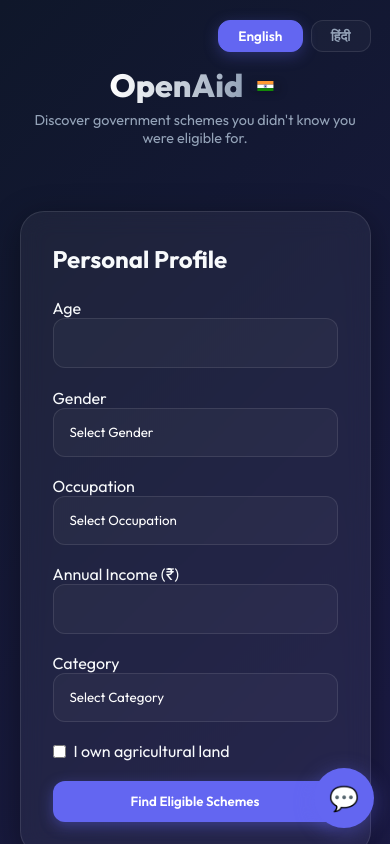
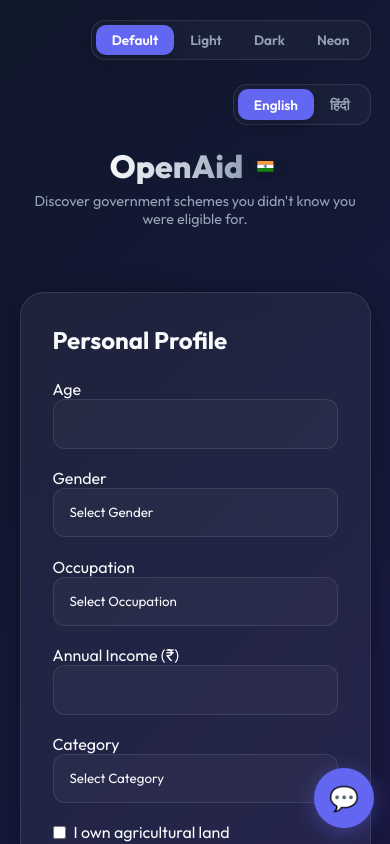
Before and after one commit to ayus1234/openaid, a React (Vite) app in the folder client/: page / in a window 390 px wide. Shown: the top 844 px of the page. Built offline with nearby package versions, Linux system fonts and the light colour scheme.

Commit message:
feat: implement multi-theme engine (Light, Dark, Neon, Default) with responsive theme switcher

```diff
--- a/client/src/App.jsx
+++ b/client/src/App.jsx
@@ -30,6 +30,8 @@
 
 function App() {
   const [language, setLanguage] = useState('en');
+  const [theme, setTheme] = useState('default');
+
   const t = (key) => {
     const val = translations[language][key];
     return typeof val === 'function' ? val : (val || key);
@@ -166,10 +168,28 @@
     }
   };
 
+  const themes = ['default', 'light', 'dark', 'neon'];
+
   return (
+    <div className="theme-wrapper" data-theme={theme}>
       <div className="container">
         <div className={chatOpen ? 'content-blur' : ''} style={{ transition: 'all 0.4s ease' }}>
-        <div className="lang-toggle-container">
+          <div className="controls-container">
+            {/* Theme Toggle */}
+            <div className="toggle-group">
+              {themes.map((tName) => (
+                <button
+                  key={tName}
+                  className={`theme-btn ${theme === tName ? 'active' : ''}`}
+                  onClick={() => setTheme(tName)}
+                >
+                  {t(tName)}
+                </button>
+              ))}
+            </div>
+
+            {/* Language Toggle */}
+            <div className="toggle-group">
               <button
                 className={`lang-btn ${language === 'en' ? 'active' : ''}`}
                 onClick={() => toggleLanguage('en')}
@@ -178,6 +198,7 @@
                 className={`lang-btn ${language === 'hi' ? 'active' : ''}`}
                 onClick={() => toggleLanguage('hi')}
               >हिंदी</button>
+            </div>
           </div>
 
         <header style={{ textAlign: 'center', marginBottom: 'clamp(2rem, 10vh, 4rem)' }}>
@@ -362,6 +383,7 @@
       </div>
 
       </div>
+    </div>
   );
 }
 
--- a/client/src/index.css
+++ b/client/src/index.css
@@ -1,4 +1,5 @@
 :root {
+  /* Default Theme (The original look) */
   --primary: #6366f1;
   --primary-hover: #4f46e5;
   --bg-gradient: linear-gradient(135deg, #0f172a 0%, #1e1b4b 100%);
@@ -8,6 +9,66 @@
   --text-secondary: #94a3b8;
   --accent: #22d3ee;
   --success: #34d399;
+  --card-shadow: 0 8px 32px 0 rgba(0, 0, 0, 0.37);
+  --bot-msg-bg: rgba(255, 255, 255, 0.12);
+  --input-bg: rgba(255, 255, 255, 0.03);
+}
+
+[data-theme="light"] {
+  --primary: #4f46e5;
+  --primary-hover: #4338ca;
+  --bg-gradient: linear-gradient(135deg, #f8fafc 0%, #e2e8f0 100%);
+  --glass-bg: rgba(255, 255, 255, 0.7);
+  --glass-border: rgba(0, 0, 0, 0.1);
+  --text-primary: #0f172a;
+  --text-secondary: #475569;
+  --accent: #0ea5e9;
+  --success: #059669;
+  --card-shadow: 0 10px 25px -5px rgba(0, 0, 0, 0.1), 0 8px 10px -6px rgba(0, 0, 0, 0.1);
+  --bot-msg-bg: rgba(0, 0, 0, 0.05);
+  --input-bg: rgba(0, 0, 0, 0.02);
+}
+
+[data-theme="dark"] {
+  --primary: #0ea5e9;
+  --primary-hover: #0284c7;
+  --bg-gradient: radial-gradient(circle at top, #111827 0%, #000000 100%);
+  --glass-bg: rgba(15, 23, 42, 0.8);
+  --glass-border: rgba(255, 255, 255, 0.05);
+  --text-primary: #ffffff;
+  --text-secondary: #9ca3af;
+  --accent: #38bdf8;
+  --success: #10b981;
+  --card-shadow: 0 0 20px rgba(0, 0, 0, 0.5);
+  --bot-msg-bg: rgba(255, 255, 255, 0.05);
+  --input-bg: rgba(255, 255, 255, 0.02);
+}
+
+[data-theme="neon"] {
+  --primary: #00f2ff;
+  --primary-hover: #00d4df;
+  --bg-gradient: #050505;
+  --glass-bg: rgba(0, 0, 0, 0.9);
+  --glass-border: #00f2ff;
+  --text-primary: #00f2ff;
+  --text-secondary: #ff00ff;
+  --accent: #ff00ff;
+  --success: #39ff14;
+  --card-shadow: 0 0 15px rgba(0, 242, 255, 0.3), inset 0 0 10px rgba(0, 242, 255, 0.1);
+  --bot-msg-bg: rgba(0, 242, 255, 0.05);
+  --input-bg: rgba(0, 242, 255, 0.02);
+}
+
+[data-theme="neon"] .glass-card {
+  border-width: 2px;
+  box-shadow: 0 0 20px rgba(0, 242, 255, 0.2);
+  text-shadow: 0 0 5px rgba(0, 242, 255, 0.5);
+}
+
+[data-theme="neon"] .btn-primary {
+  box-shadow: 0 0 15px rgba(0, 242, 255, 0.6);
+  text-transform: uppercase;
+  letter-spacing: 1px;
 }
 
 * {
@@ -15,6 +76,7 @@
   padding: 0;
   box-sizing: border-box;
   font-family: 'Outfit', 'Inter', sans-serif;
+  transition: background 0.3s ease, color 0.3s ease, border-color 0.3s ease, box-shadow 0.3s ease;
 }
 
 body {
@@ -30,7 +92,7 @@
   border: 1px solid var(--glass-border);
   border-radius: 24px;
   padding: 2rem;
-  box-shadow: 0 8px 32px 0 rgba(0, 0, 0, 0.37);
+  box-shadow: var(--card-shadow);
 }
 
 .btn-primary {
@@ -52,11 +114,11 @@
 }
 
 .input-field {
-  background: rgba(255, 255, 255, 0.03);
+  background: var(--input-bg);
   border: 1px solid var(--glass-border);
   border-radius: 12px;
   padding: 1rem;
-  color: white;
+  color: var(--text-primary);
   width: 100%;
   outline: none;
   transition: border-color 0.3s ease;
@@ -65,8 +127,13 @@
 }
 
 .input-field option {
-  background-color: #1e1b4b; /* Matches dark background */
+  background-color: #1e1b4b; /* Default behavior fallback */
   color: white;
+}
+
+[data-theme="light"] .input-field option {
+  background-color: #ffffff;
+  color: #000000;
 }
 
 .input-field:focus {
@@ -84,7 +151,7 @@
   font-size: clamp(2rem, 8vw, 3.5rem);
   font-weight: 800;
   line-height: 1.1;
-  background: linear-gradient(to right, #fff, #94a3b8);
+  background: linear-gradient(to right, var(--text-primary), var(--text-secondary));
   -webkit-background-clip: text;
   background-clip: text;
   color: transparent;
@@ -150,7 +217,7 @@
   display: inline-flex;
   align-items: center;
   gap: 4px;
-  border: 1px solid rgba(34, 211, 238, 0.2);
+  border: 1px solid rgba(255, 255, 255, 0.1);
 }
 
 /* Chatbot Styles */
@@ -198,10 +265,10 @@
   transform: translateY(20px) scale(0.95);
   pointer-events: none;
   transition: all 0.3s ease;
-  background: rgba(15, 23, 42, 0.8) !important;
+  background: var(--glass-bg) !important;
   backdrop-filter: blur(24px) !important;
   -webkit-backdrop-filter: blur(24px) !important;
-  border: 1px solid rgba(255, 255, 255, 0.15);
+  border: 1px solid var(--glass-border);
   box-shadow: 0 20px 50px rgba(0, 0, 0, 0.5);
 }
 
@@ -214,7 +281,7 @@
 .chat-header {
   padding: 1.2rem;
   background: rgba(255, 255, 255, 0.05);
-  border-bottom: 1px solid rgba(255, 255, 255, 0.1);
+  border-bottom: 1px solid var(--glass-border);
   display: flex;
   justify-content: space-between;
   align-items: center;
@@ -249,10 +316,10 @@
 
 .bot-msg {
   align-self: flex-start;
-  background: rgba(255, 255, 255, 0.12);
+  background: var(--bot-msg-bg);
   color: var(--text-primary);
   border-bottom-left-radius: 4px;
-  border: 1px solid rgba(255, 255, 255, 0.15);
+  border: 1px solid var(--glass-border);
   box-shadow: 0 4px 12px rgba(0, 0, 0, 0.1);
 }
 
@@ -265,11 +332,11 @@
 
 .chat-input {
   flex: 1;
-  background: rgba(255, 255, 255, 0.05);
-  border: 1px solid rgba(255, 255, 255, 0.1);
+  background: var(--input-bg);
+  border: 1px solid var(--glass-border);
   padding: 0.6rem 1rem;
   border-radius: 10px;
-  color: white;
+  color: var(--text-primary);
   outline: none;
 }
 
@@ -310,34 +377,43 @@
   transition: all 0.4s cubic-bezier(0.4, 0, 0.2, 1);
 }
 
-/* Language Toggle Styles */
-.lang-toggle-container {
+/* Language & Theme Toggle Styles */
+.controls-container {
   display: flex;
   justify-content: flex-end;
-  gap: 0.5rem;
-  margin-bottom: 1rem;
+  align-items: center;
+  gap: 1.5rem;
+  margin-bottom: 1.5rem;
+  flex-wrap: wrap;
 }
 
-.lang-btn {
-  padding: 0.4rem 1.2rem;
-  border-radius: 12px;
-  border: 1px solid rgba(255, 255, 255, 0.1);
-  background: rgba(255, 255, 255, 0.03);
+.toggle-group {
+  display: flex;
+  background: var(--input-bg);
+  padding: 4px;
+  border-radius: 14px;
+  border: 1px solid var(--glass-border);
+}
+
+.lang-btn, .theme-btn {
+  padding: 0.4rem 1rem;
+  border-radius: 10px;
+  border: none;
+  background: transparent;
   color: var(--text-secondary);
   cursor: pointer;
   font-size: 0.85rem;
   font-weight: 600;
-  transition: all 0.3s cubic-bezier(0.4, 0, 0.2, 1);
+  transition: all 0.3s ease;
 }
 
-.lang-btn.active {
+.lang-btn.active, .theme-btn.active {
   background: var(--primary);
   color: white;
-  border-color: var(--primary);
-  box-shadow: 0 4px 15px rgba(99, 102, 241, 0.3);
+  box-shadow: 0 4px 12px rgba(0, 0, 0, 0.2);
 }
 
-.lang-btn:hover:not(.active) {
-  background: rgba(255, 255, 255, 0.08);
-  transform: translateY(-1px);
+.theme-btn:hover:not(.active) {
+  background: rgba(255, 255, 255, 0.05);
+  color: var(--text-primary);
 }
--- a/client/src/translations.js
+++ b/client/src/translations.js
@@ -45,7 +45,12 @@
     st: "ST",
     obc: "OBC",
     chatError: "Sorry, I am having trouble connecting.",
-    initialHello: "Namaste! I am OpenAid. How can I help you today?"
+    initialHello: "Namaste! I am OpenAid. How can I help you today?",
+    theme: "Theme",
+    light: "Light",
+    dark: "Dark",
+    neon: "Neon",
+    default: "Default"
   },
   hi: {
     title: "ओपनएड (OpenAid)",
@@ -93,7 +98,12 @@
     st: "अनुसूचित जनजाति (ST)",
     obc: "अन्य पिछड़ा वर्ग (OBC)",
     chatError: "क्षमा करें, मुझे जुड़ने में समस्या हो रही है।",
-    initialHello: "नमस्ते! मैं ओपनएड हूँ। आज मैं आपकी कैसे मदद कर सकता हूँ?"
+    initialHello: "नमस्ते! मैं ओपनएड हूँ। आज मैं आपकी कैसे मदद कर सकता हूँ?",
+    theme: "थीम",
+    light: "लाइट (Light)",
+    dark: "डार्क (Dark)",
+    neon: "नियॉन (Neon)",
+    default: "डिफ़ॉल्ट (Default)"
   }
 };
 
```
Lines whose indentation alone changed are shown as unchanged.
